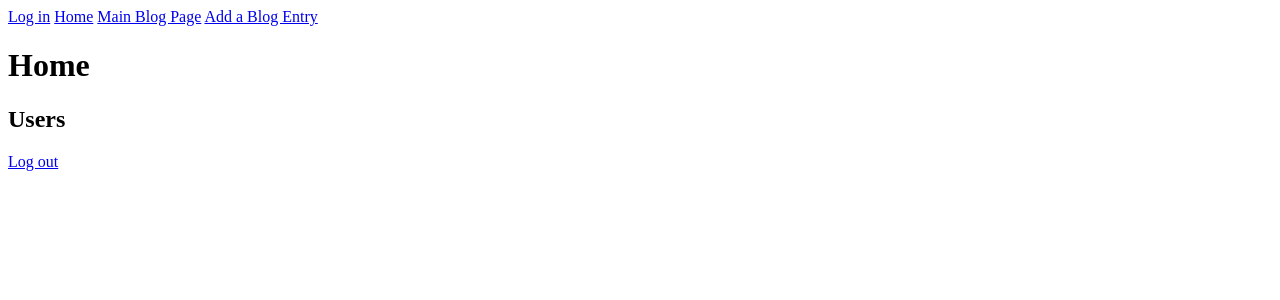
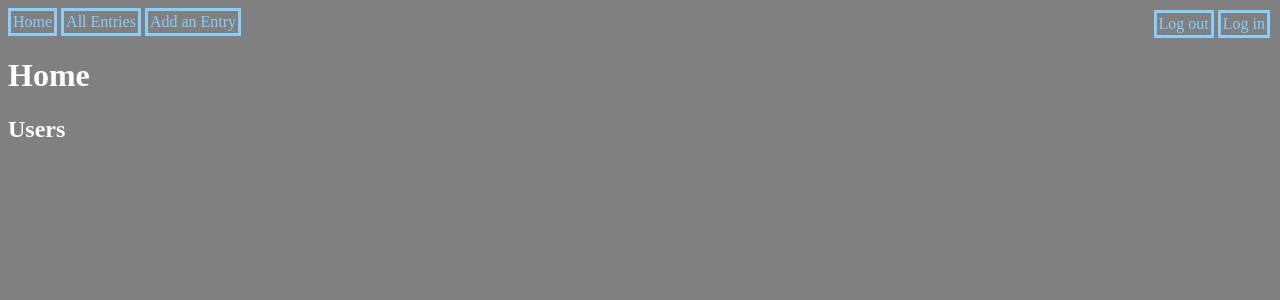
Before and after one commit to pshouse13/blogz, a Flask app: page / in a window 1280 px wide. Shown: the top 300 px of the page. Run offline with Flask 2, Linux system fonts and the light colour scheme.

Commit message:
adding style to blogz

```diff
--- a/main.py
+++ b/main.py
@@ -50,6 +50,12 @@ def require_login():
 def index():
 
     users = User.query.all()
+
+    singleUser = request.args.get('userid')
+    if (singleUser):
+        post = Blog.query.filter_by(owner_id=owner_id).all()
+        return render_template('singleUser.html', post=post)
+
     return render_template('index.html', users=users)
 
 @app.route('/login', methods=['POST', 'GET'])
--- a/templates/base.html
+++ b/templates/base.html
@@ -4,17 +4,44 @@
         <title>{{title}}</title>
         <style>
             .error {
-                color: red;
-            }
+    color: red;
+}
+
+html {
+    background-color: grey;
+    color: white;
+}
+
+.log a {
+    display: inline-block;
+    float: right;
+    border: solid;
+    text-decoration: none;
+    padding: 2px;
+    color: lightskyblue;
+    margin: 2px;
+}
+
+.nav a {
+    border: solid;
+    display: inline-block;
+    text-decoration: none;
+    padding: 2px;
+    color: lightskyblue;
+}
         </style>
     </head>
 <body>
 
-    <div>
+    <div class='log'>
         <a href='/login'>Log in</a>
+        <a href='/logout'>Log out</a>
+    </div>
+
+    <div class='nav'>
         <a href='/'>Home</a>
-        <a href='/blog'>Main Blog Page</a>
-        <a href='/newpost'>Add a Blog Entry</a>
+        <a href='/blog'>All Entries</a>
+        <a href='/newpost'>Add an Entry</a>
     </div>
 
     {% with messages = get_flashed_messages(with_categories=True) %}
@@ -28,7 +55,5 @@
     {% block content %}
     {% endblock %}
 
-    <a href='/logout'>Log out</a>
-
 </body>
 </html>
--- a/templates/singleUser.html
+++ b/templates/singleUser.html
@@ -2,7 +2,7 @@
 
 {% block content %}
 
-<h1>{{user.username}}'s Posts</h1>
+<h1>{{blog.owner_id.username}}'s Posts</h1>
 
 {% for blog in blogs %}
 
```
Also changed, not shown: images/blog_it.png (added).
